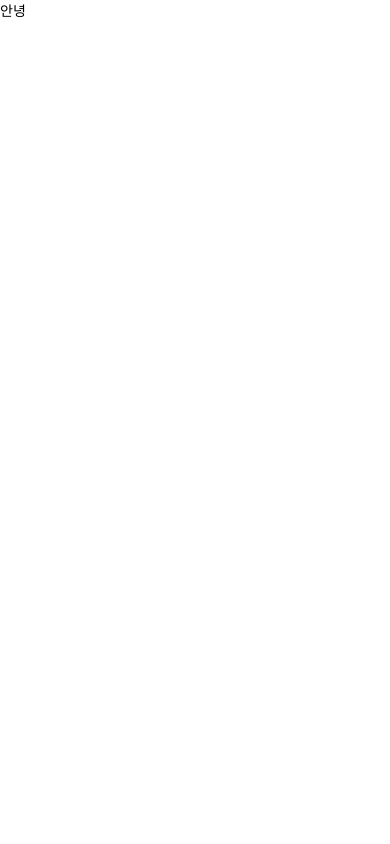
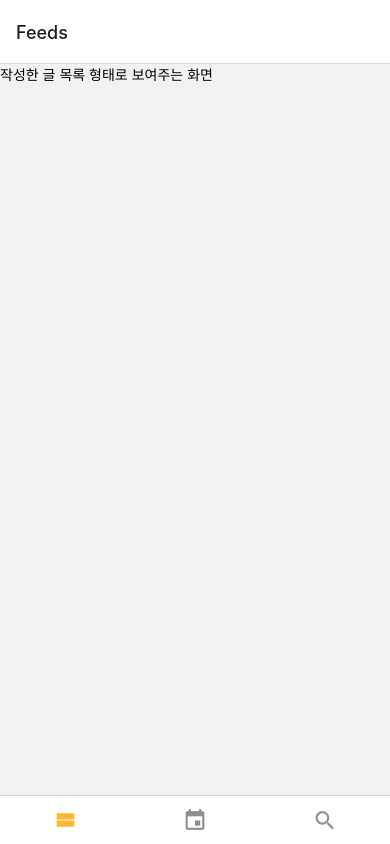
Before and after one commit to ShimHyesu/ExpoApp, a React Native app: screen /Feeds in a window 390 px wide. Built offline with nearby package versions, Linux system fonts and the light colour scheme.

Commit message:
react-navigation 적용

```diff
--- a/App.js
+++ b/App.js
@@ -1,11 +1,13 @@
-import * as React from "react";
-import { View, Text, StyleSheet } from "react-native";
+import React from "react";
+import { StyleSheet } from "react-native";
+import { NavigationContainer } from "@react-navigation/native";
+import RootStack from "./screens/RootStack";
 
 export default function App() {
   return (
-    <View style={styles.container}>
-      <Text>안녕</Text>
-    </View>
+    <NavigationContainer>
+      <RootStack />
+    </NavigationContainer>
   );
 }
 
--- /dev/null
+++ b/screens/CalendarScreen.js
@@ -0,0 +1,14 @@
+import React from "react";
+import { View, Text, StyleSheet } from "react-native";
+
+function CalendarScreen() {
+  return (
+    <View>
+      <Text>달력 형태로 글 조회하는 화면</Text>
+    </View>
+  );
+}
+
+export default CalendarScreen;
+
+const styles = StyleSheet.create({});
--- /dev/null
+++ b/screens/FeedsScreen.js
@@ -0,0 +1,14 @@
+import React from "react";
+import { View, Text, StyleSheet } from "react-native";
+
+function FeedsScreen() {
+  return (
+    <View>
+      <Text>작성한 글 목록 형태로 보여주는 화면</Text>
+    </View>
+  );
+}
+
+export default FeedsScreen;
+
+const styles = StyleSheet.create({});
--- /dev/null
+++ b/screens/MainTab.js
@@ -0,0 +1,53 @@
+import React from "react";
+import { createBottomTabNavigator } from "@react-navigation/bottom-tabs";
+import { StyleSheet } from "react-native";
+import Icon from "react-native-vector-icons/MaterialIcons";
+
+import FeedsScreen from "./FeedsScreen";
+import CalendarScreen from "./CalendarScreen";
+import SearchScreen from "./SearchScreen";
+
+const Tab = createBottomTabNavigator();
+
+function MainTab() {
+  return (
+    <Tab.Navigator
+      screenOptions={{
+        tabBarShowLabel: false,
+        tabBarActiveTintColor: "#FFB833",
+      }}
+    >
+      <Tab.Screen
+        name="Feeds"
+        component={FeedsScreen}
+        options={{
+          tabBarIcon: ({ color, size }) => (
+            <Icon name="view-stream" size={size} color={color} />
+          ),
+        }}
+      />
+      <Tab.Screen
+        name="Calendar"
+        component={CalendarScreen}
+        options={{
+          tabBarIcon: ({ color, size }) => (
+            <Icon name="event" size={size} color={color} />
+          ),
+        }}
+      />
+      <Tab.Screen
+        name="event"
+        component={SearchScreen}
+        options={{
+          tabBarIcon: ({ color, size }) => (
+            <Icon name="search" size={size} color={color} />
+          ),
+        }}
+      />
+    </Tab.Navigator>
+  );
+}
+
+export default MainTab;
+
+const styles = StyleSheet.create({});
--- /dev/null
+++ b/screens/RootStack.js
@@ -0,0 +1,25 @@
+import React from "react";
+import { createNativeStackNavigator } from "@react-navigation/native-stack";
+import { StyleSheet } from "react-native";
+
+import MainTab from "./MainTab";
+import WriteScreen from "./WriteScreen";
+
+const Stack = createNativeStackNavigator();
+
+function RootStack() {
+  return (
+    <Stack.Navigator>
+      <Stack.Screen
+        name="MainTab"
+        component={MainTab}
+        options={{ headerShown: false }}
+      />
+      <Stack.Screen name="Write" component={WriteScreen} />
+    </Stack.Navigator>
+  );
+}
+
+export default RootStack;
+
+const styles = StyleSheet.create({});
--- /dev/null
+++ b/screens/SearchScreen.js
@@ -0,0 +1,14 @@
+import React from "react";
+import { View, Text, StyleSheet } from "react-native";
+
+function SearchScreen() {
+  return (
+    <View>
+      <Text>글을 검색할 수 있는 화면</Text>
+    </View>
+  );
+}
+
+export default SearchScreen;
+
+const styles = StyleSheet.create({});
--- /dev/null
+++ b/screens/WriteScreen.js
@@ -0,0 +1,14 @@
+import React from "react";
+import { View, Text, StyleSheet } from "react-native";
+
+function WriteScreen() {
+  return (
+    <View>
+      <Text>글을 작성하거나 수정하는 화면</Text>
+    </View>
+  );
+}
+
+export default WriteScreen;
+
+const styles = StyleSheet.create({});
```
